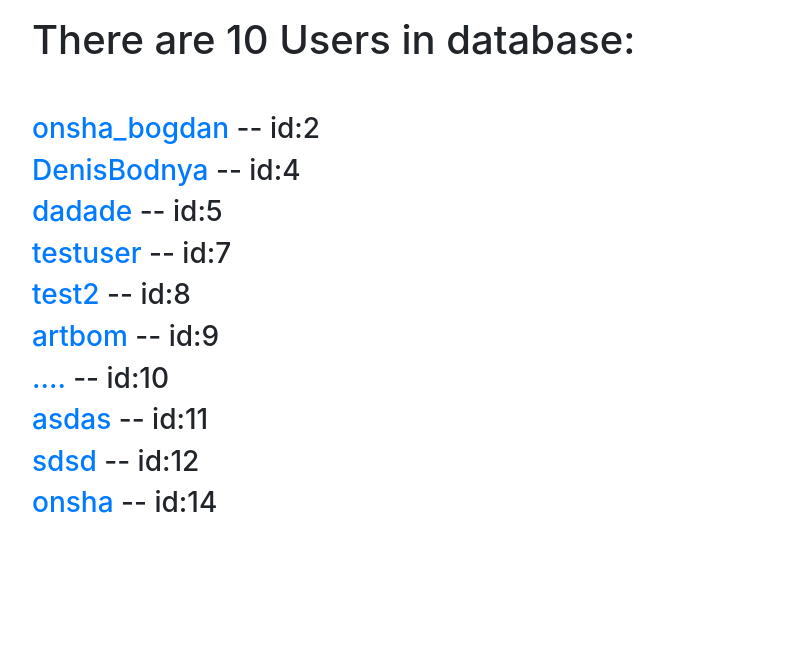
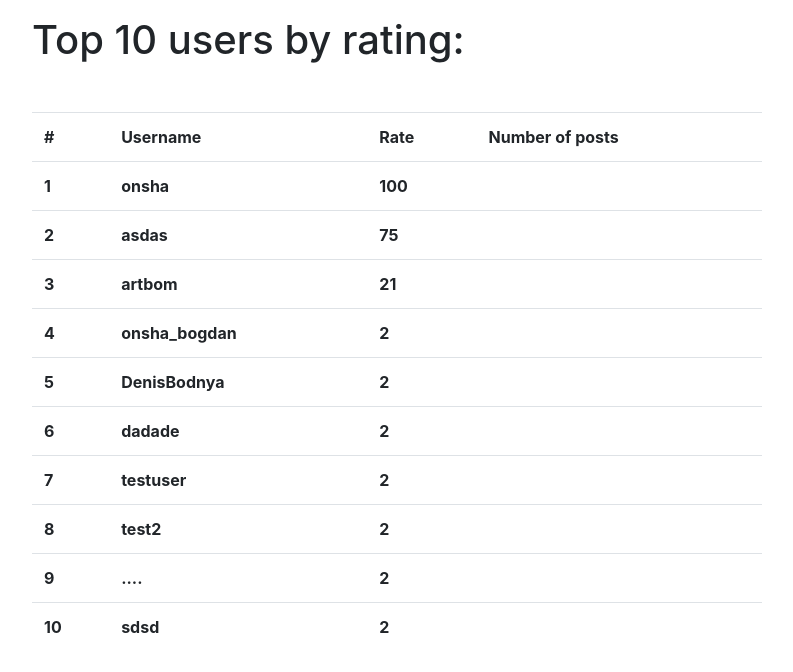
Before and after one commit to OnshaBogdan/Django_blog, a Django app: page /blog/users/ in a window 1280 px wide. Shown: the part 56-728 px from the top of the page, without its empty margins (243-1036 px from the left). Run offline with Django 3.2, Linux system fonts and the light colour scheme; data comes from the database, SQL or seed files in the repository; both versions use the stored data as it was after the commit; lists and menus that the app fills with data are empty; some libraries are stand-ins or nearby versions.

Commit message:
1. Changed user posts list view:     - added 'rating' field to BlogUser model.     - created directory 'templatetags' with file 'users_list_extras.py', which contains custom filters.     - changed users_list.html, now it represents top 10 users by rating.     - changed users_list view, now it only pass QuerySet of users, sorted by rating.

```diff
--- a/blog/models.py
+++ b/blog/models.py
@@ -11,6 +11,8 @@ def gen_slug(s):
 
 
 class BlogUser(User):
+    rating = models.IntegerField(default=0, blank=True)
+
     def __str__(self):
         return self.username
 
--- a/blog/templates/blog/post_detail.html
+++ b/blog/templates/blog/post_detail.html
@@ -15,7 +15,7 @@
     {% endfor %}
 </h3>
 
-{% if request.user.is_authenticated and not voted%}
+{% if request.user.is_authenticated and not voted %}
 <div class="container voteform">
 <form action="." method="post">
     {% csrf_token %}
--- a/blog/templates/blog/users_list.html
+++ b/blog/templates/blog/users_list.html
@@ -1,13 +1,29 @@
 {% extends 'blog/base_blog.html' %}
+{% load users_list_extras %}
 
 {% block title %}
-    Users list - {{ block.super }}
+Users list - {{ block.super }}
 {% endblock %}
 
 {% block content %}
-    <h1 class="mb-5">There are {{ count }} Users in database:</h1>
+<h1 class="mb-5">Top 10 users by rating:</h1>
 
-    {% for user in users %}
-        <h3><a href="{{ user.get_absolute_url }}"> {{ user.username}}</a> -- id:{{user.id}}</h3>
+<table class="table">
+    <tr>
+        <th scope="col">#</th>
+        <th scope="col">Username</th>
+        <th scope="col">Rate</th>
+        <th scope="col">Number of posts</th>
+    </tr>
+    {% for index, user in users|order %}
+    <tr>
+        <th scope="col">{{ index }}</th>
+        <th scope="col">{{user.username}}</th>
+        <th scope="col">{{user.rating}}</th>
+        <th scope="col"></th>
+    </tr>
     {% endfor %}
+
+</table>
+
 {% endblock %}
--- /dev/null
+++ b/blog/templatetags/users_list_extras.py
@@ -0,0 +1,7 @@
+from django import template
+
+register = template.Library()
+
+@register.filter(name='order')
+def order(self):
+    return enumerate(self, 1)
--- a/blog/views.py
+++ b/blog/views.py
@@ -168,5 +168,5 @@ def tags_list(request):
 
 
 def users_list(request):
-    users = BlogUser.objects.all()
-    return render(request, 'blog/users_list.html', context={'users': users, 'count': BlogUser.objects.count()})
+    users = BlogUser.objects.order_by('-rating')
+    return render(request, 'blog/users_list.html', context={'users': users})
```
Also changed, not shown: blog/migrations/0007_bloguser_rating.py (added), blog/templatetags/__init__.py (added), db.sqlite3.
